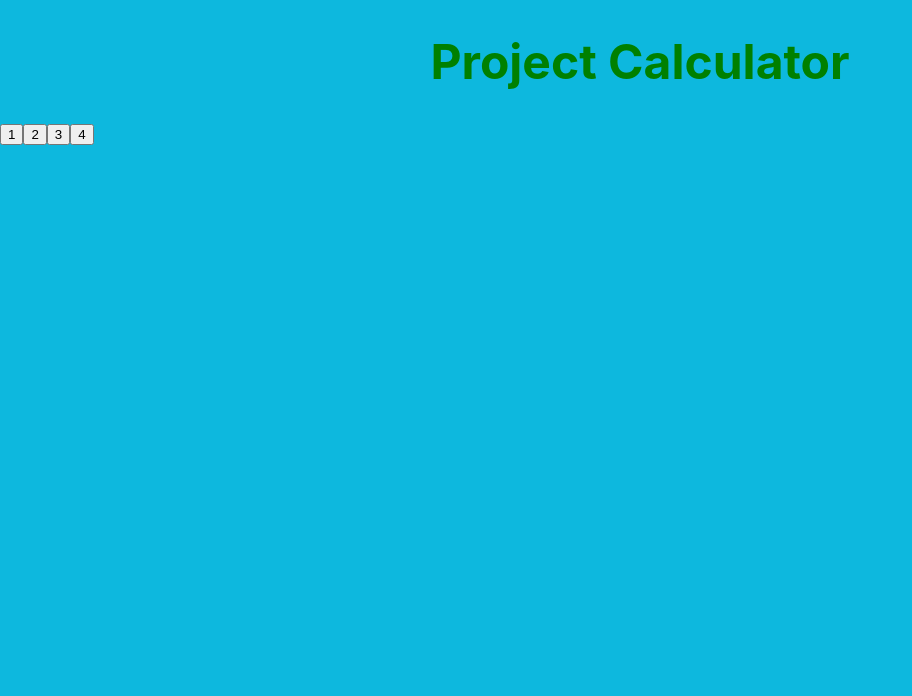
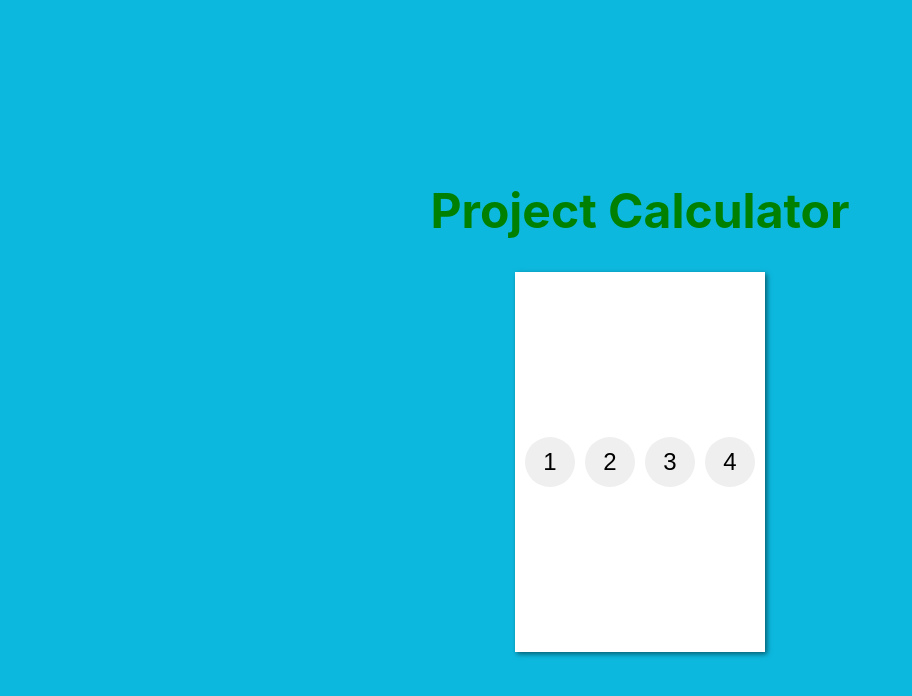
Before and after one commit to cvilla714/calculator-react, a React (Create React App) app: page / in a window 1280 px wide. Shown: the top 696 px of the page, without its empty margins (0-912 px from the left). Built offline with nearby package versions, Linux system fonts and the light colour scheme.

Commit message:
applied classes for the button, the calculator div,the button 0 as well

```diff
--- a/src/index.css
+++ b/src/index.css
@@ -8,6 +8,11 @@ body {
   font-family: -apple-system, BlinkMacSystemFont, "Segoe UI", "Roboto", "Oxygen", "Ubuntu", "Cantarell", "Fira Sans", "Droid Sans", "Helvetica Neue", sans-serif;
   -webkit-font-smoothing: antialiased;
   -moz-osx-font-smoothing: grayscale;
+  color: green;
+  min-height: 100vh;
+  display: flex;
+  align-items: center;
+  justify-content: center;
 }
 
 .title {
@@ -15,3 +20,44 @@ body {
   font-size: 3rem;
   color: green;
 }
+
+.calculator {
+  background-color: #fff;
+  box-shadow: 2px 2px 5px rgba(0, 0, 0, 0.5);
+  width: 250px;
+  height: 380px;
+  display: flex;
+  flex-wrap: wrap;
+  align-items: center;
+  justify-content: center;
+  margin: 0 auto;
+  /* padding: 5px; */
+}
+
+button {
+  border: none;
+  font-size: 24px;
+  margin: 5px;
+  height: 50px;
+  width: 50px;
+  border-radius: 50%;
+  cursor: pointer;
+}
+
+.orange {
+  background-color: orange;
+  color: #fff;
+}
+
+.bigN {
+  width: 110px;
+}
+
+.display {
+  width: 100%;
+  background-color: yellow;
+  padding: 10px;
+  text-align: right;
+  font-size: 30px;
+  height: 60px;
+}
```
